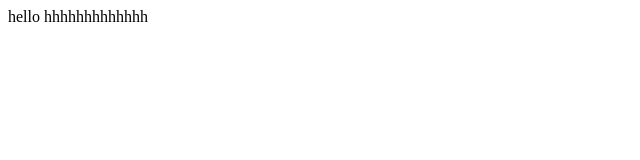
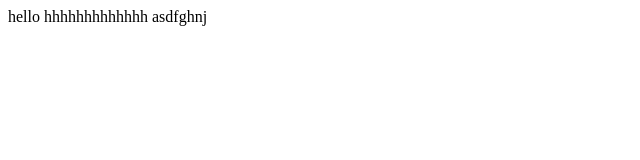
Before and after one commit to lushang7054/lushang7054.github.io, a plain HTML site: page index.html in a window 1280 px wide. Shown: the full height of the page, 0-640 px from the left. Drawn offline with Linux system fonts and the light colour scheme.

Commit message:
8542 Signed-off-by: lushang7054 <2039667054@qq.com>

```diff
--- a/index.html
+++ b/index.html
@@ -7,5 +7,12 @@
 	<body>
 		hello
 		hhhhhhhhhhhhh
+
+
+
+
+
+
+		asdfghnj
 	</body>
 </html>
```
